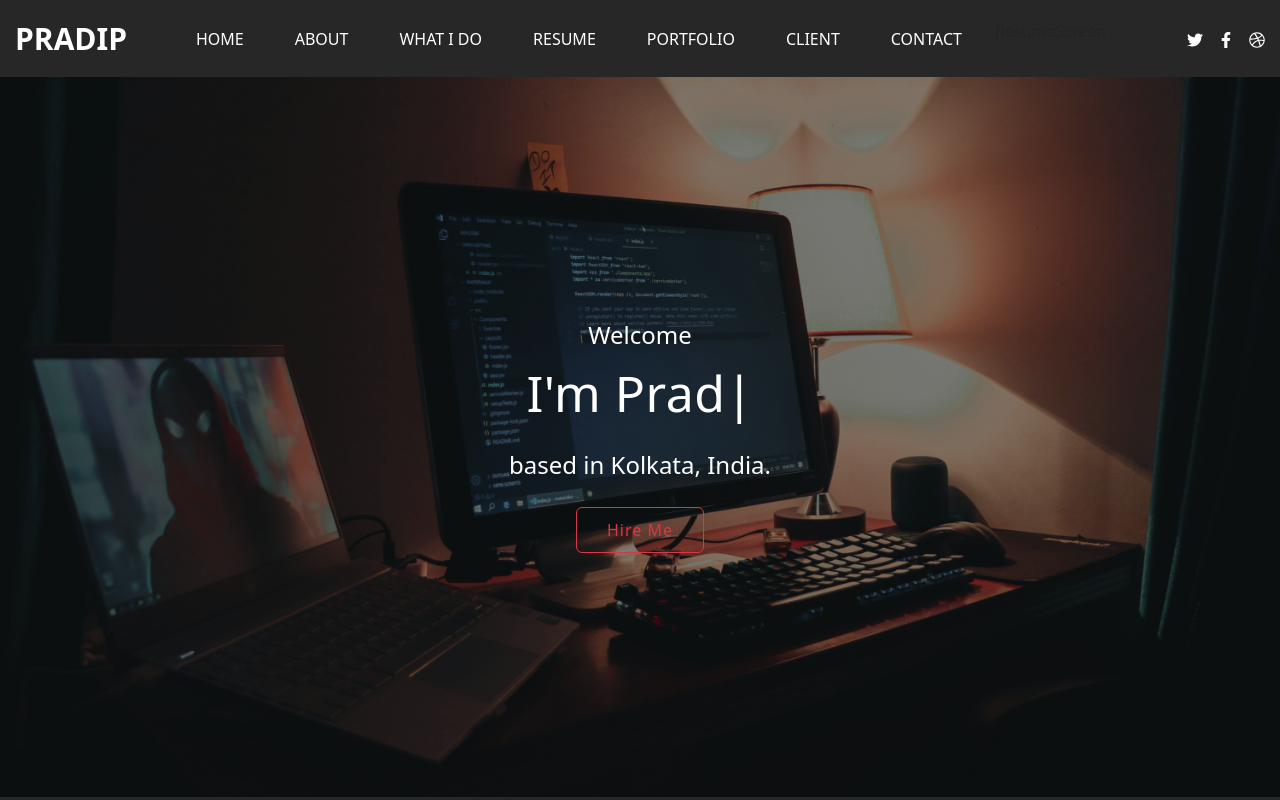
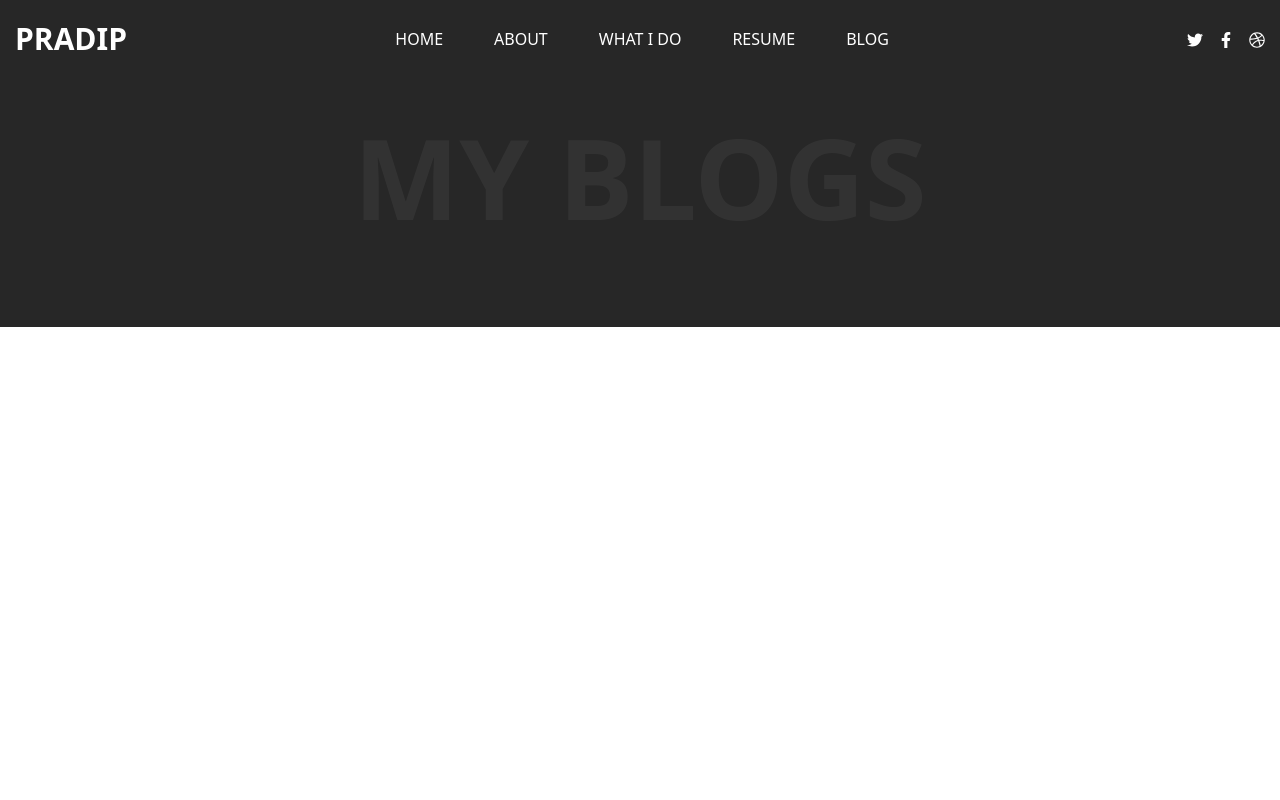
Before and after one commit to pradipExicube/itspradip, a React (Create React App) app: page /blog in a window 1280 px wide. Shown: the top 800 px of the page. Built offline with nearby package versions, Linux system fonts and the light colour scheme.

Commit message:
blog section added and routing modified

```diff
--- a/src/App.js
+++ b/src/App.js
@@ -1,4 +1,4 @@
-import React, { useRef, useState } from "react";
+import React, { useEffect, useRef, useState } from "react";
 // import { BrowserRouter as Router, Route, Routes } from 'react-router-dom';
 import {
   BrowserRouter as Router,
@@ -22,29 +22,46 @@ import HomeScreen from "./Screens/Home/HomsScreen";
 import CustomFooter from "./Component/Footer/Footer";
 import OurserviceScreen from "./Screens/OurServices/OurService";
 import ResumeScreen from "./Screens/Resume/Resume";
+import BlogScreen from "./Screens/Blogs/BlogScreen";
+import WelcomeScreen from "./Screens/WelcomeScreen/WelcomeScreen";
 function App() {
   const homeComponentRef = useRef(null);
   const AboutComponentRef = useRef(null);
   const OurserviceComponentRef = useRef(null);
   const ResumeComponentRef = useRef(null);
 
-  const scrollToSecondComponent = (page) => {
-    // alert (page);
-    switch (page) {
-      case "home":
-        homeComponentRef.current.scrollIntoView({ behavior: "smooth" });
-      case "about":
-        AboutComponentRef.current.scrollIntoView({ behavior: "smooth" });
-      case "ourservice":
-        OurserviceComponentRef.current.scrollIntoView({ behavior: "smooth" });
-      case "resume":
-        ResumeComponentRef.current.scrollIntoView({ behavior: "smooth" });
-      // case 'home': secondComponentRef.current.scrollIntoView({ behavior: "smooth" });
-    }
-    // secondComponentRef.current.scrollIntoView({ behavior: "smooth" });
+  const [hoveredSection, setHoveredSection] = useState(null);
+  const [checkstatus, setcheckstatus] = useState(false);
+
+
+  // useEffect(()=>{
+  //   setTimeout(() => {
+  //     scrollToComponent('about')
+  //   }, 3000);
+  // },[])
+
+
+
+  // Scroll to the section based on section id
+  const scrollToComponent = (sectionId) => {
+    console.log("sectionId : ", sectionId)
+    const sectionRefs = {
+      home: homeComponentRef,
+      about: AboutComponentRef,
+      ourservice: OurserviceComponentRef,
+      resume: ResumeComponentRef,
     };
 
-  const [hoveredSection, setHoveredSection] = useState(null);
+    const sectionRef = sectionRefs[sectionId];
+    if (sectionRef?.current) {
+      sectionRef.current.scrollIntoView({ behavior: "smooth" });
+    }
+  };
+
+
+
+
+
 
   // Function to handle mouse entering a section
   const handleMouseEnter = (sectionName) => {
@@ -60,9 +77,19 @@ function App() {
     <Router>
       <div>
         <CustomHeader
-          onNavClick={scrollToSecondComponent}
+          // onNavClick={scrollToSecondComponent}
           hoveredSection={hoveredSection}
+          onNavClick={scrollToComponent}
         />
+
+
+        <Routes>
+          <Route
+            exact
+            path="/itspradip"
+            element={
+              // <WelcomeScreen />
+              <>
                 <div
                   ref={homeComponentRef}
                   id="home"
@@ -97,6 +124,14 @@ function App() {
                 >
                   <ResumeScreen />
                 </div>
+              </>
+            }
+          />
+        </Routes>
+
+        <Routes>
+          <Route exact path="/blog" element={<BlogScreen />} />
+        </Routes>
 
         {/* <Routes>
           <Route exact
--- a/src/Component/Header/Header.js
+++ b/src/Component/Header/Header.js
@@ -42,7 +42,9 @@ const CustomHeader = ({ onNavClick, hoveredSection }) => {
       >
         <div style={{ color: "white" }}>
           <Navbar.Brand
-            href="#home"
+            // href="#home"
+            // href="#/"
+            href={"itspradip"}
             className="text-white me-auto test"
             onClick={() => {
               setcurrentSection("home");
@@ -51,54 +53,97 @@ const CustomHeader = ({ onNavClick, hoveredSection }) => {
           >
             <strong style={{ fontSize: 30, color: "#fff" }}>Pradip</strong>
           </Navbar.Brand>
+
         </div>
 
         <Navbar.Collapse id="basic-navbar-nav">
           <Nav className="mx-auto">
-            <Nav.Link
-              href="#home"
+            {/* <Nav.Link
+              // href="#home"
               className={currentSection == "home" ? "active" : ""}
+              // onClick={() => {
+              //   setcurrentSection("home");
+              //   onNavClick("home");
+              // }}
+            >
+              Home
+            </Nav.Link> */}
+            <Link className={`nav-link ${currentSection == "home" ? "active" : ""}`} to="/itspradip"
               onClick={() => {
                 setcurrentSection("home");
                 onNavClick("home");
               }}
+            >Home</Link>
+
+            {/* <Nav.Link
+              // href="#about"
+              className={currentSection == "about" ? "active" : ""}
+              // onClick={() => {
+              //   setcurrentSection("about");
+              //   onNavClick("about");
+              // }}
             >
-              Home
-            </Nav.Link>
-            <Nav.Link
-              href="#about"
-              className={currentSection == "about" ? "active" : ""}
+              About
+            </Nav.Link> */}
+            <Link className={`nav-link ${currentSection == "about" ? "active" : ""}`} to="/itspradip"
               onClick={() => {
                 setcurrentSection("about");
                 onNavClick("about");
               }}
+            >About</Link>
+
+
+            {/* <Nav.Link
+              // href="#ourservice"
+              className={currentSection == "ourservice" ? "active" : ""}
+              // onClick={() => {
+              //   setcurrentSection("ourservice");
+              //   onNavClick("ourservice");
+              // }}
             >
-              About
-            </Nav.Link>
-            <Nav.Link
-              href="#ourservice"
-              className={currentSection == "ourservice" ? "active" : ""}
+              What I Do
+            </Nav.Link> */}
+
+            <Link className={`nav-link ${currentSection == "ourservice" ? "active" : ""}`} to="/itspradip"
               onClick={() => {
                 setcurrentSection("ourservice");
                 onNavClick("ourservice");
               }}
+            >What I Do</Link>
+
+
+            {/* <Nav.Link
+              // href="#resume"
+              className={currentSection == "resume" ? "active" : ""}
+              // onClick={() => {
+              //   setcurrentSection("resume");
+              //   onNavClick("resume");
+              // }}
             >
-              What I Do
-            </Nav.Link>
-            <Nav.Link
-              href="#resume"
-              className={currentSection == "resume" ? "active" : ""}
+              Resume
+            </Nav.Link> */}
+
+            <Link className={`nav-link ${currentSection == "resume" ? "active" : ""}`} to="/itspradip"
               onClick={() => {
                 setcurrentSection("resume");
                 onNavClick("resume");
               }}
-            >
-              Resume
-            </Nav.Link>
-            <Nav.Link href="#portfolio">Portfolio</Nav.Link>
+            >Resume</Link>
+
+
+            <Link className={`nav-link ${currentSection == "blog" ? "active" : ""}`} to="/blog"
+              onClick={() => {
+                setcurrentSection("blog");
+                // onNavClick("about");
+              }}
+            >Blog</Link>
+
+
+            {/* <Nav.Link href="#portfolio">Portfolio</Nav.Link>
             <Nav.Link href="#client">Client</Nav.Link>
-            <Nav.Link href="#contact">Contact</Nav.Link>
-            ResumeScreen
+            <Nav.Link href="#contact">Contact</Nav.Link> */}
+
+
             {/* <Link className="nav-link" to="home">Home</Link>
             <Link className="nav-link" to="about">About</Link>
             <Link className="nav-link" to="service">What I Do</Link>
--- /dev/null
+++ b/src/Screens/Blogs/BlogScreen.css
@@ -0,0 +1,27 @@
+/* == relative and absolute view design [About us + know more] ==== */
+.blog-mainDiv {
+  /* height:window.innerHeight, */
+  background-color: #272727;
+  position: relative;
+  padding-bottom: 50px;
+}
+.customFont {
+  font-size: 7rem;
+  color: white;
+  padding-top: "6%";
+  text-transform: uppercase;
+  font-weight: 600;
+  text-align: center;
+  opacity: 0.05;
+
+  @media screen and (max-width: 768px) {
+    font-size: 4rem;
+  }
+}
+.blog-subDiv {
+  justify-content: center;
+  flex-direction: column;
+  align-items: center;
+  display: flex;
+  height: 200px;
+}
--- a/src/Screens/Blogs/BlogScreen.js
+++ b/src/Screens/Blogs/BlogScreen.js
@@ -0,0 +1,38 @@
+import React, { useEffect, useState } from "react";
+import { useNavigate } from "react-router-dom";
+import { Button, Container, Row, Col } from "react-bootstrap";
+import { MdOutlineArrowCircleRight } from "react-icons/md";
+import "./BlogScreen.css";
+import introBg from "../../images/image/intro-bg.jpg";
+function BlogScreen(props) {
+  const navigate = useNavigate();
+
+  const backgroundStyle = {
+    backgroundImage: `url(${introBg})`,
+    backgroundSize: "cover", // Adjusts the image to cover the entire area
+    backgroundPosition: "center", // Centers the image
+    height: "90vh", // Make the background image take up full viewport height
+    width: "100%",
+    // opacity:0.5,
+    // backgroundColor: '#000'
+    backgroundSize: "cover",
+  };
+
+  useEffect(() => {}, []);
+
+  return (
+    <>
+      <div className="blog-mainDiv">
+        <div className="blog-subDiv">
+          <div className="customFont"> MY BLOGS</div>
+
+
+
+
+        </div>
+      </div>
+    </>
+  );
+}
+
+export default BlogScreen;
--- /dev/null
+++ b/src/Screens/WelcomeScreen/WelcomeScreen.js
@@ -0,0 +1,153 @@
+import React, { useEffect, useRef, useState } from "react";
+import { useNavigate } from "react-router-dom";
+import { Button,Container,Row,Col } from "react-bootstrap";
+import { MdOutlineArrowCircleRight } from "react-icons/md";
+import "./WelcomeScreen.css";
+import introBg from "../../images/image/intro-bg.jpg";
+import HomeScreen from "../Home/HomsScreen";
+import AboutScreen from "../About/AboutScreen";
+import OurserviceScreen from "../OurServices/OurService";
+import ResumeScreen from "../Resume/Resume";
+function WelcomeScreen(props) {
+  const navigate = useNavigate();
+
+  const backgroundStyle = {
+    backgroundImage: `url(${introBg})`,
+    backgroundSize: "cover", // Adjusts the image to cover the entire area
+    backgroundPosition: "center", // Centers the image
+    height: "90vh", // Make the background image take up full viewport height
+    width: "100%",
+    // opacity:0.5,
+    // backgroundColor: '#000'
+    backgroundSize: 'cover',
+  };
+
+
+  const homeComponentRef = useRef(null);
+  const AboutComponentRef = useRef(null);
+  const OurserviceComponentRef = useRef(null);
+  const ResumeComponentRef = useRef(null);
+
+  const scrollToSecondComponent = (page) => {
+    // alert (page);
+    switch (page) {
+      case "home":
+        homeComponentRef.current.scrollIntoView({ behavior: "smooth" });
+      case "about":
+        AboutComponentRef.current.scrollIntoView({ behavior: "smooth" });
+      case "ourservice":
+        OurserviceComponentRef.current.scrollIntoView({ behavior: "smooth" });
+      case "resume":
+        ResumeComponentRef.current.scrollIntoView({ behavior: "smooth" });
+      // case 'home': secondComponentRef.current.scrollIntoView({ behavior: "smooth" });
+    }
+    // secondComponentRef.current.scrollIntoView({ behavior: "smooth" });
+  };
+
+  const [hoveredSection, setHoveredSection] = useState(null);
+
+  // Function to handle mouse entering a section
+  const handleMouseEnter = (sectionName) => {
+    setHoveredSection(sectionName);
+  };
+
+  // Function to handle mouse leaving a section (optional)
+  const handleMouseLeave = () => {
+    setHoveredSection(null); // Clear the hovered section when the mouse leaves
+  };
+
+
+
+
+
+  useEffect(() => {
+  }, []);
+
+  return (
+    <>
+      {/* <div style={backgroundStyle}>
+        <div>ckjsdckjsdcds</div>
+      </div> */}
+      <div
+          ref={homeComponentRef}
+          id="home"
+          onMouseEnter={() => handleMouseEnter("home")}
+          onMouseLeave={handleMouseLeave}
+        >
+          <HomeScreen />
+        </div>
+        <div
+          ref={AboutComponentRef}
+          id="about"
+          onMouseEnter={() => handleMouseEnter("about")}
+          onMouseLeave={handleMouseLeave}
+        >
+          <AboutScreen />
+        </div>
+
+        <div
+          ref={OurserviceComponentRef}
+          id="ourservice"
+          onMouseEnter={() => handleMouseEnter("ourservice")}
+          onMouseLeave={handleMouseLeave}
+        >
+          <OurserviceScreen />
+        </div>
+
+        <div
+          ref={ResumeComponentRef}
+          id="resume"
+          onMouseEnter={() => handleMouseEnter("resume")}
+          onMouseLeave={handleMouseLeave}
+        >
+          <ResumeScreen />
+        </div>
+    </>
+  );
+}
+
+export default WelcomeScreen;
+
+
+
+
+
+
+
+
+
+
+{/* <div
+          ref={homeComponentRef}
+          id="home"
+          onMouseEnter={() => handleMouseEnter("home")}
+          onMouseLeave={handleMouseLeave}
+        >
+          <HomeScreen />
+        </div>
+        <div
+          ref={AboutComponentRef}
+          id="about"
+          onMouseEnter={() => handleMouseEnter("about")}
+          onMouseLeave={handleMouseLeave}
+        >
+          <AboutScreen />
+        </div>
+
+        <div
+          ref={OurserviceComponentRef}
+          id="ourservice"
+          onMouseEnter={() => handleMouseEnter("ourservice")}
+          onMouseLeave={handleMouseLeave}
+        >
+          <OurserviceScreen />
+        </div>
+
+        <div
+          ref={ResumeComponentRef}
+          id="resume"
+          onMouseEnter={() => handleMouseEnter("resume")}
+          onMouseLeave={handleMouseLeave}
+        >
+          <ResumeScreen />
+        </div>  */}
```
Also changed, not shown: src/Screens/WelcomeScreen/WelcomeScreen.css (added). Lines whose indentation alone changed are shown as unchanged.
